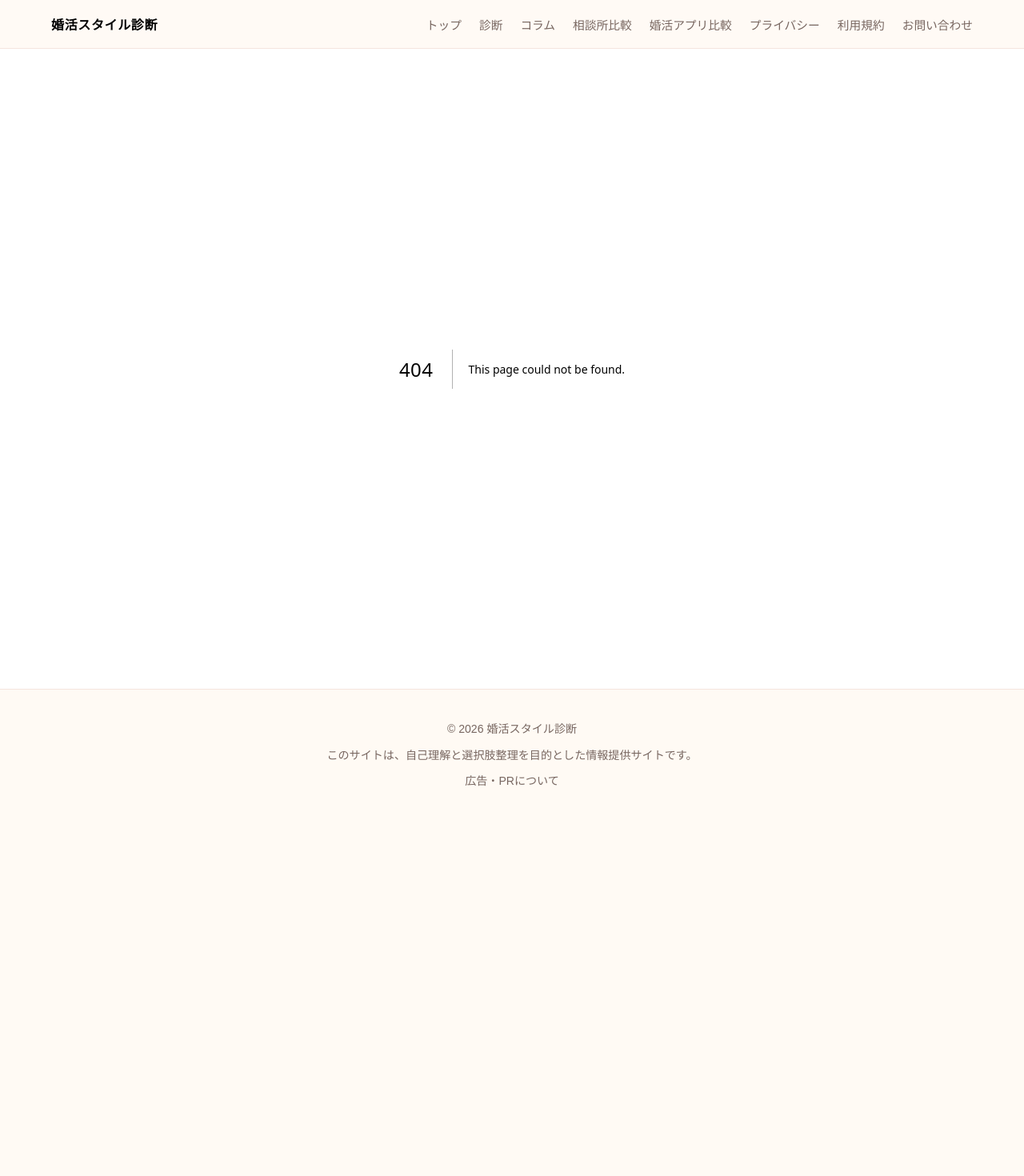
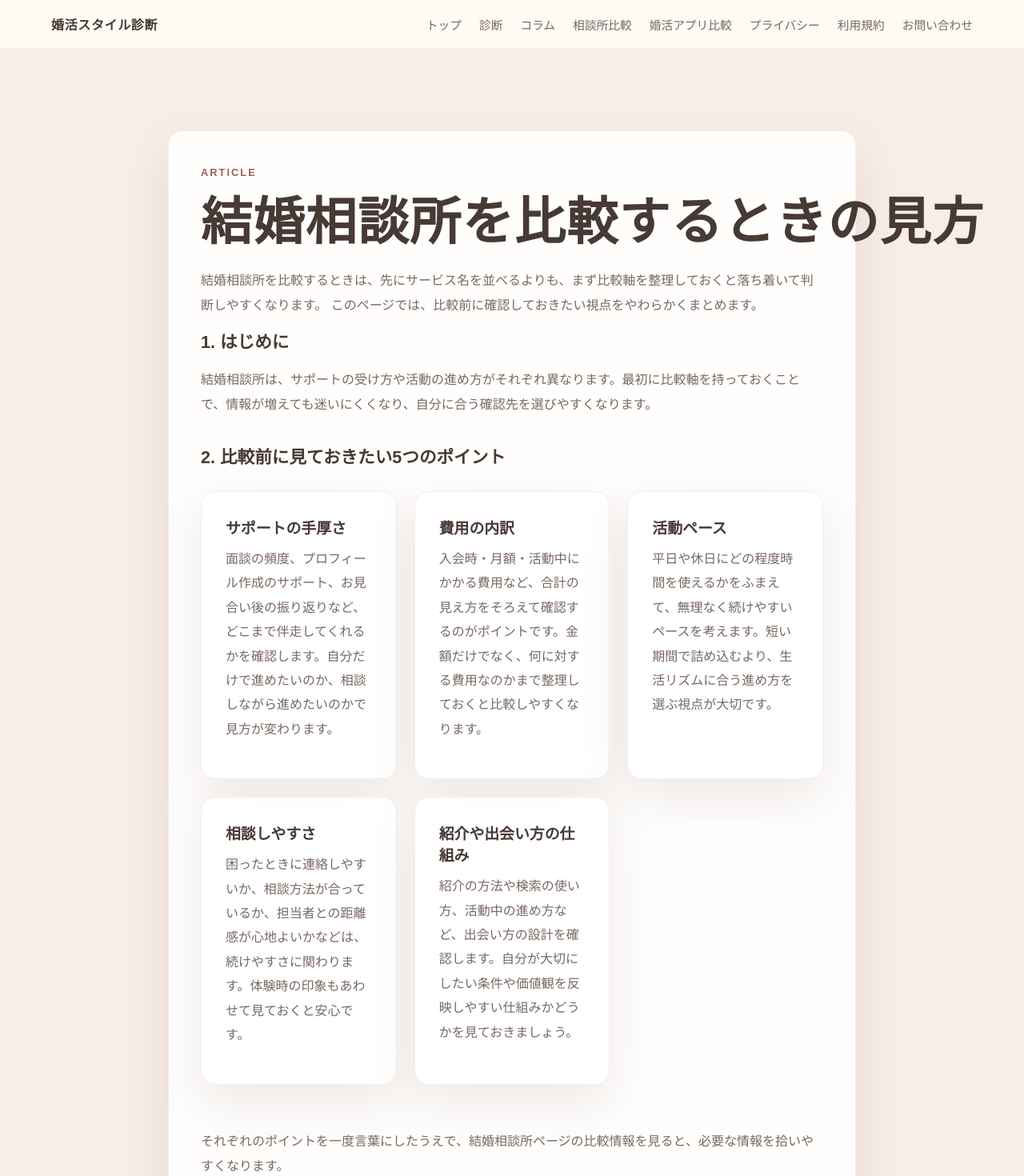
Before and after one commit to kenichis1971-cloud/konkatsu-diagnosis-site, a Next.js app: page /articles/compare-marriage-agencies in a window 1280 px wide. Before the commit this address had no page. Shown: the top 1470 px of the page at 80% size. Before the commit the page ends 1026 px from the top, so only its background shows below. Built offline with nearby package versions, Linux system fonts and the light colour scheme.

Commit message:
Add compare marriage agencies article page

```diff
--- /dev/null
+++ b/app/articles/compare-marriage-agencies/page.tsx
@@ -0,0 +1,104 @@
+import Link from "next/link";
+import { createPageMetadata } from "@/lib/seo";
+
+export const metadata = createPageMetadata({
+  title: "結婚相談所を比較するときの見方 | 婚活コラム",
+  description:
+    "結婚相談所を選ぶ前に、サポート内容・費用・活動ペース・相談しやすさ・紹介の仕組みといった比較軸を落ち着いて整理するための記事です。",
+  path: "/articles/compare-marriage-agencies",
+});
+
+const comparisonPoints = [
+  {
+    title: "サポートの手厚さ",
+    body: "面談の頻度、プロフィール作成のサポート、お見合い後の振り返りなど、どこまで伴走してくれるかを確認します。自分だけで進めたいのか、相談しながら進めたいのかで見方が変わります。",
+  },
+  {
+    title: "費用の内訳",
+    body: "入会時・月額・活動中にかかる費用など、合計の見え方をそろえて確認するのがポイントです。金額だけでなく、何に対する費用なのかまで整理しておくと比較しやすくなります。",
+  },
+  {
+    title: "活動ペース",
+    body: "平日や休日にどの程度時間を使えるかをふまえて、無理なく続けやすいペースを考えます。短い期間で詰め込むより、生活リズムに合う進め方を選ぶ視点が大切です。",
+  },
+  {
+    title: "相談しやすさ",
+    body: "困ったときに連絡しやすいか、相談方法が合っているか、担当者との距離感が心地よいかなどは、続けやすさに関わります。体験時の印象もあわせて見ておくと安心です。",
+  },
+  {
+    title: "紹介や出会い方の仕組み",
+    body: "紹介の方法や検索の使い方、活動中の進め方など、出会い方の設計を確認します。自分が大切にしたい条件や価値観を反映しやすい仕組みかどうかを見ておきましょう。",
+  },
+];
+
+export default function CompareMarriageAgenciesArticlePage() {
+  return (
+    <main>
+      <section className="section section--soft" aria-labelledby="compare-marriage-agencies-title">
+        <div className="section__inner">
+          <article className="page-card content-area before-start-article" aria-labelledby="compare-marriage-agencies-title">
+            <p className="eyebrow">Article</p>
+            <h1 id="compare-marriage-agencies-title">結婚相談所を比較するときの見方</h1>
+            <p>
+              結婚相談所を比較するときは、先にサービス名を並べるよりも、まず比較軸を整理しておくと落ち着いて判断しやすくなります。
+              このページでは、比較前に確認しておきたい視点をやわらかくまとめます。
+            </p>
+
+            <section aria-labelledby="compare-marriage-agencies-intro">
+              <h2 id="compare-marriage-agencies-intro">1. はじめに</h2>
+              <p>
+                結婚相談所は、サポートの受け方や活動の進め方がそれぞれ異なります。最初に比較軸を持っておくことで、情報が増えても迷いにくくなり、自分に合う確認先を選びやすくなります。
+              </p>
+            </section>
+
+            <section aria-labelledby="compare-marriage-agencies-five-points" className="before-start-points">
+              <h2 id="compare-marriage-agencies-five-points">2. 比較前に見ておきたい5つのポイント</h2>
+              <div className="card-grid">
+                {comparisonPoints.map((point) => (
+                  <section className="text-card" key={point.title}>
+                    <h3>{point.title}</h3>
+                    <p>{point.body}</p>
+                  </section>
+                ))}
+              </div>
+              <p>
+                それぞれのポイントを一度言葉にしたうえで、
+                <Link href="/marriage-agencies">結婚相談所ページ</Link>
+                の比較情報を見ると、必要な情報を拾いやすくなります。
+              </p>
+            </section>
+
+            <section aria-labelledby="compare-marriage-agencies-cost-balance">
+              <h2 id="compare-marriage-agencies-cost-balance">3. 費用だけで決めない方がよい理由</h2>
+              <p>
+                費用は大切な判断材料ですが、安い・高いだけで決めると、あとから必要なサポートとのズレを感じることがあります。
+                自分が必要としているサポート量と、費用のバランスを一緒に見ていく視点が役立ちます。
+              </p>
+            </section>
+
+            <section aria-labelledby="compare-marriage-agencies-with-diagnosis">
+              <h2 id="compare-marriage-agencies-with-diagnosis">4. 診断結果と合わせて考える</h2>
+              <p>
+                確認したいポイントは人によって変わります。慎重に見極めたい人、短期集中で進めたい人、条件整理をしたい人など、タイプによって重視する項目は異なります。
+              </p>
+              <p>
+                <Link href="/diagnosis">10問診断</Link>
+                の結果と合わせて読むと、自分に必要なサポート量や確認順を整理しやすくなります。必要に応じて
+                <Link href="/articles">コラム一覧</Link>
+                から他のテーマもあわせて確認してみてください。
+              </p>
+            </section>
+
+            <section aria-labelledby="compare-marriage-agencies-summary">
+              <h2 id="compare-marriage-agencies-summary">5. まとめ</h2>
+              <p>
+                比較を始める前に、まずは自分の比較軸を言葉にすることが大切です。軸がある状態で情報を見ると、落ち着いて判断しやすくなります。
+                あわてて結論を出すより、今の自分に合う確認先を順番に選んでいきましょう。
+              </p>
+            </section>
+          </article>
+        </div>
+      </section>
+    </main>
+  );
+}
--- a/app/sitemap.ts
+++ b/app/sitemap.ts
@@ -8,6 +8,7 @@ export default function sitemap(): MetadataRoute.Sitemap {
     "/diagnosis",
     "/articles",
     "/articles/before-start",
+    "/articles/compare-marriage-agencies",
     "/marriage-agencies",
     "/marriage-apps",
     "/fortune",
```
Also changed, not shown: app/articles/page.tsx (+6 -3 lines).
